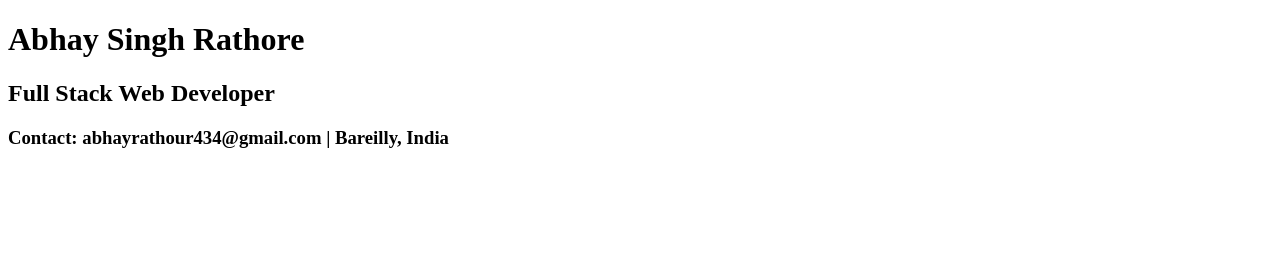
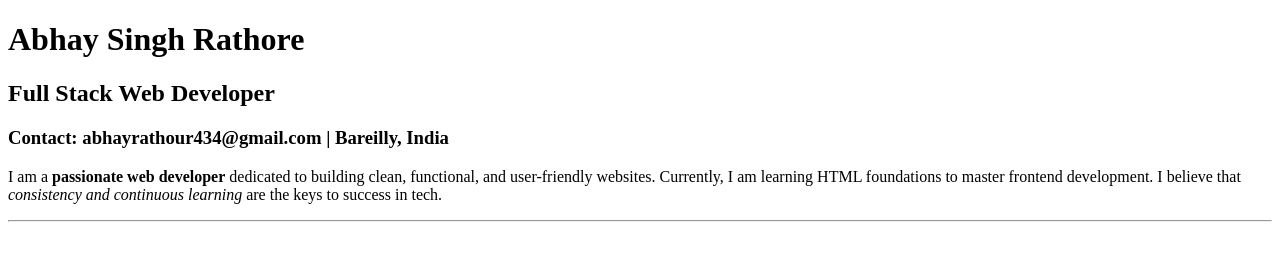
Before and after one commit to useforpersonal9812-prog/week-2-assignment, a plain HTML site: page Index.html in a window 1280 px wide. Drawn offline with Linux system fonts and the light colour scheme.

Commit message:
Add resume headings and introduction

```diff
--- a/Index.html
+++ b/Index.html
@@ -9,5 +9,15 @@
     <h1>Abhay Singh Rathore</h1>
     <h2>Full Stack Web Developer</h2>
     <h3>Contact: abhayrathour434@gmail.com | Bareilly, India</h3>
+
+    <p>
+        I am a <strong>passionate web developer</strong> dedicated to
+        building clean, functional, and user-friendly websites.
+        Currently, I am learning HTML foundations to master frontend
+        development. I believe that <em>consistency and continuous
+        learning</em> are the keys to success in tech.
+    </p>
+
+    <hr>
 </body>
 </html>
```
